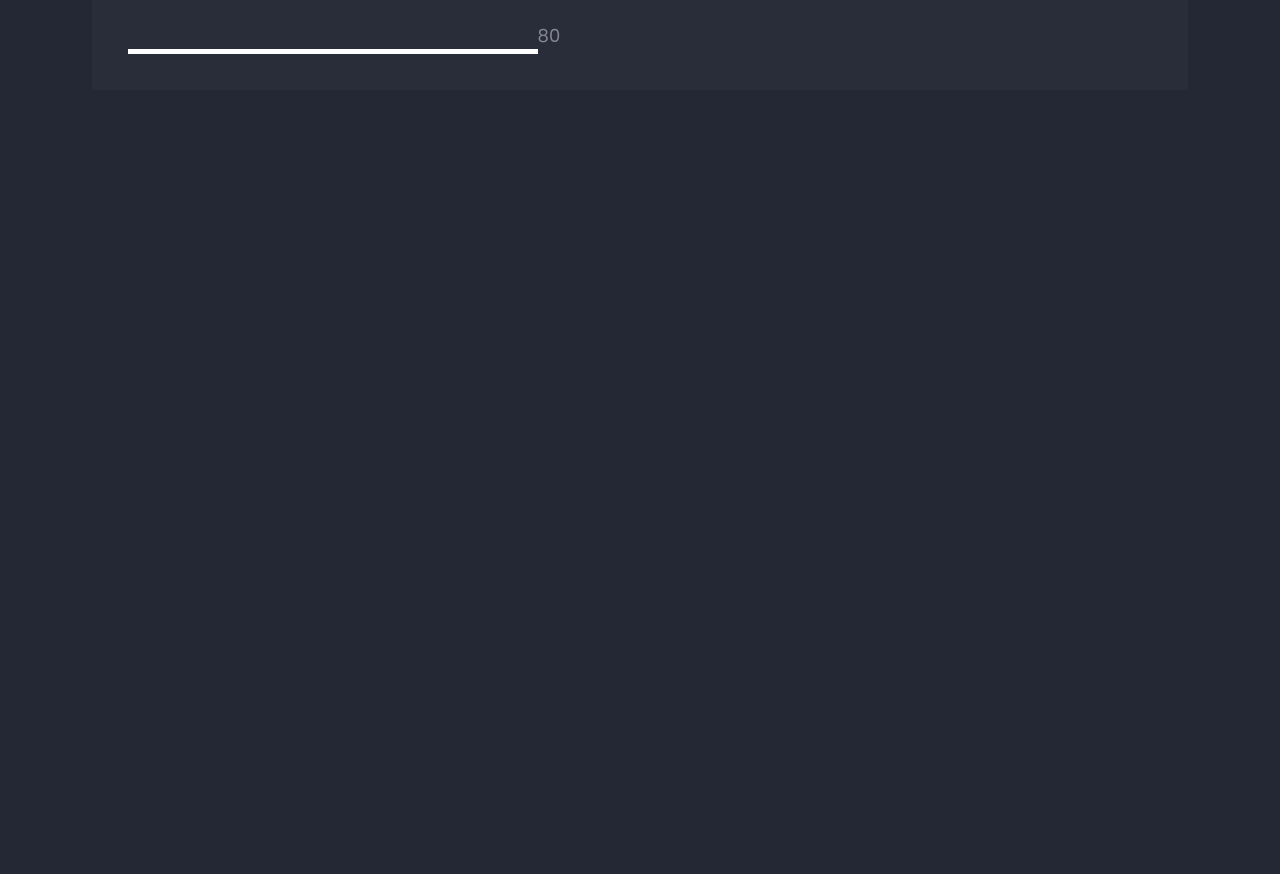
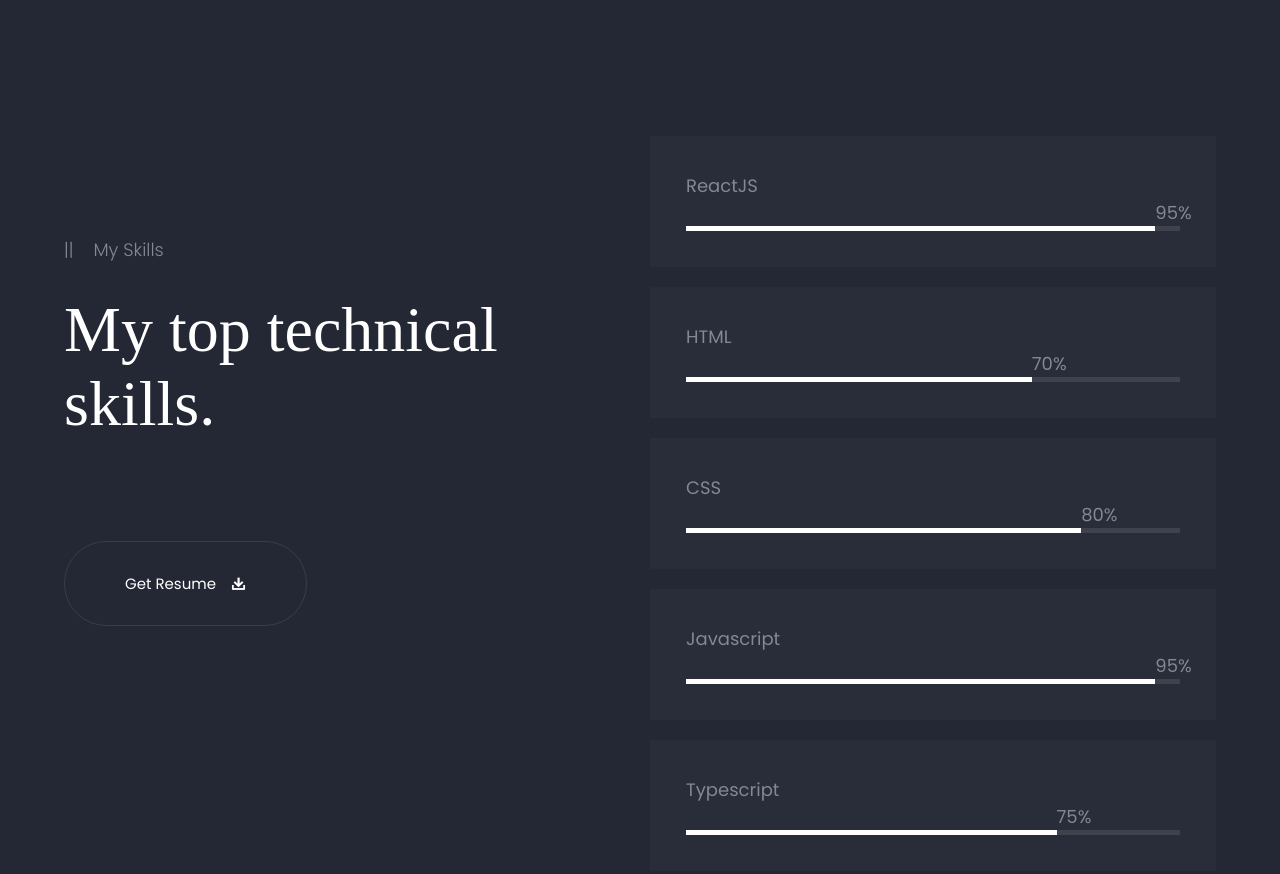
Before and after one commit to DeveshS360/portfolio-webapp, a React (Vite) app: page / in a window 1280 px wide. Shown: the part 1880-2754 px from the top of the page. Built offline with nearby package versions, Linux system fonts and the light colour scheme; a web font is replaced by a local one.

Commit message:
skills section complete

```diff
--- a/src/components/Meter/index.module.scss
+++ b/src/components/Meter/index.module.scss
@@ -1,34 +1,19 @@
 .container {
-    width: 80%;
+    width: 100%;
+    box-sizing: border-box;
     padding: 36px;
     background: var(--bg-color-secondary);
-    margin: 0 auto;
 
     .field {
         font-size: 18px;
         color: var(--text-color-secondary);
+        font-family: 'Poppins-Regular';
+    }
+
+    .meter_wrapper {
+        width: 100%;
+        background: var(--gray-border-color-secondary);
+        height: 5px;
     }
 
 }
-
-@keyframes progress-animate {
-
-    0% {
-        background-size: 0;
-    }
-
-    100% {
-        background-size: 100%;
-    }
-}
-
-@keyframes percent-indicator-animate {
-
-    0% {
-        margin-left: 0%;
-    }
-
-    100% {
-        margin-left: 50%;
-    }
-}
--- a/src/components/Meter/index.tsx
+++ b/src/components/Meter/index.tsx
@@ -1,37 +1,47 @@
-import { useEffect, useState } from 'react'
+import { useEffect, useRef, useState } from 'react'
 import { MeterProps } from './types'
 import styles from './index.module.scss'
+import { checkInViewPort } from 'src/utils/viewport'
 
 export const Meter = (props: MeterProps) => {
   const { field, percentage } = props
   const [percent, setPercent] = useState(0)
 
+  const meterRef = useRef<HTMLDivElement>(null)
+
+  const handleScroll = () => {
+    if (!meterRef.current) return
+    if (checkInViewPort(meterRef.current) && !percent) setPercent(percentage)
+  }
+
   useEffect(() => {
-    setPercent(percentage)
+    window.addEventListener('scroll', handleScroll)
+
+    return () => window.addEventListener('scroll', handleScroll)
   }, [])
 
   const percentStyle = {
     fontFamily: 'Poppins-Regular',
     fontSize: '18px',
-    marginLeft: `${percent / 2}%`,
+    marginLeft: `${percent}%`,
     color: 'var(--text-color-secondary)',
-    transition: 'all 2s ease-in-out',
+    transition: 'all 1s ease-in-out',
   }
 
   const meterStyle = {
-    width: '100%',
-    height: '5px',
-    overflow: 'hidden',
-    background:
-      'linear-gradient(to right, var(--text-color-primary) 50%, transparent 0) no-repeat',
-    backgroundSize: `${percent}%`,
-    transition: 'all 2s ease-in-out',
+    width: `${percent}%`,
+    height: 'inherit',
+    background: 'var(--text-color-primary)',
+    transition: 'all 1s ease-in-out',
   }
 
   return (
     <div className={styles.container}>
-      <div style={percentStyle}>{percent}</div>
-        <div style={meterStyle} />
+      <div className={styles.field}>{field}</div>
+      <div style={percentStyle}>{percent}%</div>
+      <div className={styles.meter_wrapper}>
+        <div ref={meterRef} style={meterStyle} />
+      </div>
     </div>
   )
 }
--- a/src/components/NavigationHeader/index.module.scss
+++ b/src/components/NavigationHeader/index.module.scss
@@ -23,17 +23,20 @@
         top: 0;
         z-index: 4;
         width: 70%;
+        padding: 30px 15%;
 
         @include for-small-desktop {
             width: var(--small-desktop-content-width);
+            padding: 30px calc((100% - var(--small-desktop-content-width))/2);
         }
 
         @include for-medium-desktop {
             width: var(--medium-desktop-content-width);
+            padding: 30px calc((100% - var(--medium-desktop-content-width))/2);
         }
 
         animation: scroll-animate 0.5s linear ;
-        padding: 30px 15%;
+
     }
 
     .logo_section {
--- a/src/pages/Home/components/ClientServices/index.module.scss
+++ b/src/pages/Home/components/ClientServices/index.module.scss
@@ -18,6 +18,7 @@
 
         margin: 0 auto;
         background: inherit;
+    }
 
     .title {
         font-family: 'Poppins-Light';
@@ -35,7 +36,6 @@
         font-family: 'Cormorant-Garamond';
         margin: 30px 0 100px 0;
     }
-    }
 
 
     .cards_container {
--- a/src/pages/Home/components/ClientServices/index.tsx
+++ b/src/pages/Home/components/ClientServices/index.tsx
@@ -12,7 +12,7 @@ export const ClientServices = () => {
           <span className={cx(styles.title, styles.pipe)}>||</span>
           <span className={styles.title}>My Services</span>
         </div>
-        <div className={styles.heading}>Service Provide For My Clients.</div>
+        <div className={styles.heading}>Service Provided For My Clients.</div>
         <div className={styles.cards_container}>
           {CAROUSEL_DATA.map((data, idx) => (
             <ServiceCard key={idx} cardData={data} />
--- a/src/pages/Home/components/SpecialSkills/index.module.scss
+++ b/src/pages/Home/components/SpecialSkills/index.module.scss
@@ -1,5 +1,26 @@
 .special_skills {
-    width: 100%;
-    background: var(--bg-color-primary);
-    height: 1000px;
+  width: 100%;
+  background: var(--bg-color-primary);
+  padding: 150px 0px;
+
+  .content_wrapper {
+    display: flex;
+    gap: 0px 20px;
+
+    .left {
+        width: 100%;
+        height: 500px;
+
+        .text_section {
+            margin-top: 100px;
+        }
+      }
+
+      .right {
+        width: 100%;
+        display: flex;
+        flex-direction: column;
+        gap: 20px 0px;
+      }
+  }
 }
--- a/src/pages/Home/components/SpecialSkills/index.tsx
+++ b/src/pages/Home/components/SpecialSkills/index.tsx
@@ -1,11 +1,31 @@
-import { Meter } from 'src/components/Meter';
-import styles from './index.module.scss';
+import { Meter } from 'src/components/Meter'
+import styles from './index.module.scss'
+import layoutStyles from '../ClientServices/index.module.scss'
+import cx from 'classnames'
+import { DownloadResume } from 'src/components/DownloadResume'
 
 export const SpecialSkills = () => {
-
-    return (
-        <div className={styles.special_skills}>
-            <Meter field='ReactJS' percentage={80}/>
+  return (
+    <div className={cx(styles.special_skills, layoutStyles.client_services)}>
+      <div className={cx(layoutStyles.container, styles.content_wrapper)}>
+        <div className={styles.left}>
+          <div className={styles.text_section}>
+            <span className={cx(layoutStyles.title, layoutStyles.pipe)}>
+              ||
+            </span>
+            <span className={layoutStyles.title}>My Skills</span>
+          </div>
+          <div className={layoutStyles.heading}>My top technical skills.</div>
+          <DownloadResume />
         </div>
-    )
+        <div className={styles.right}>
+          <Meter field="ReactJS" percentage={95} />
+          <Meter field="HTML" percentage={70} />
+          <Meter field="CSS" percentage={80} />
+          <Meter field="Javascript" percentage={95} />
+          <Meter field="Typescript" percentage={75} />
+        </div>
+      </div>
+    </div>
+  )
 }
--- /dev/null
+++ b/src/utils/viewport.ts
@@ -0,0 +1,14 @@
+export const checkInViewPort = (ele: HTMLElement) => {
+  const boundingRect = ele.getBoundingClientRect()
+
+  const { right, left, top, bottom } = boundingRect
+
+  if (
+    top >= 0 &&
+    left >= 0 &&
+    bottom <= (window.innerHeight || document.documentElement.clientHeight) &&
+    right <= (window.innerWidth || document.documentElement.clientWidth)
+  )
+    return true
+  return false
+}
```
Lines whose indentation alone changed are shown as unchanged.
